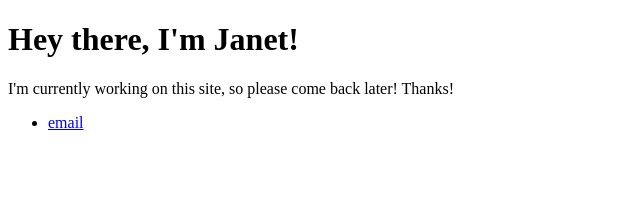
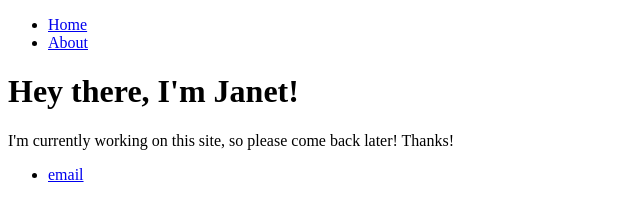
Before and after one commit to justinyangusa/janetcfang.github.io, a plain HTML site: page index.html in a window 1280 px wide. Shown: the whole page, without its empty margins (0-640 px from the left). Drawn offline with Linux system fonts and the light colour scheme.

Commit message:
Update index.html

```diff
--- a/index.html
+++ b/index.html
@@ -4,9 +4,17 @@
     <title>Janet Fang</title>
   </head>
   <body>
+    <nav>
+        <ul>
+            <li><a href="/">Home</a></li>
+            <li><a href="/about">About</a></li>
+        </ul>
+    </nav>
+    <div class="container">
         <div class="blurb">
             <h1>Hey there, I'm Janet!</h1>
       <p>I'm currently working on this site, so please come back later! Thanks!</p>
+        </div><!-- /.blurb -->
     </div><!-- /.container -->
     <footer>
         <ul>
```
Lines whose indentation alone changed are shown as unchanged.
